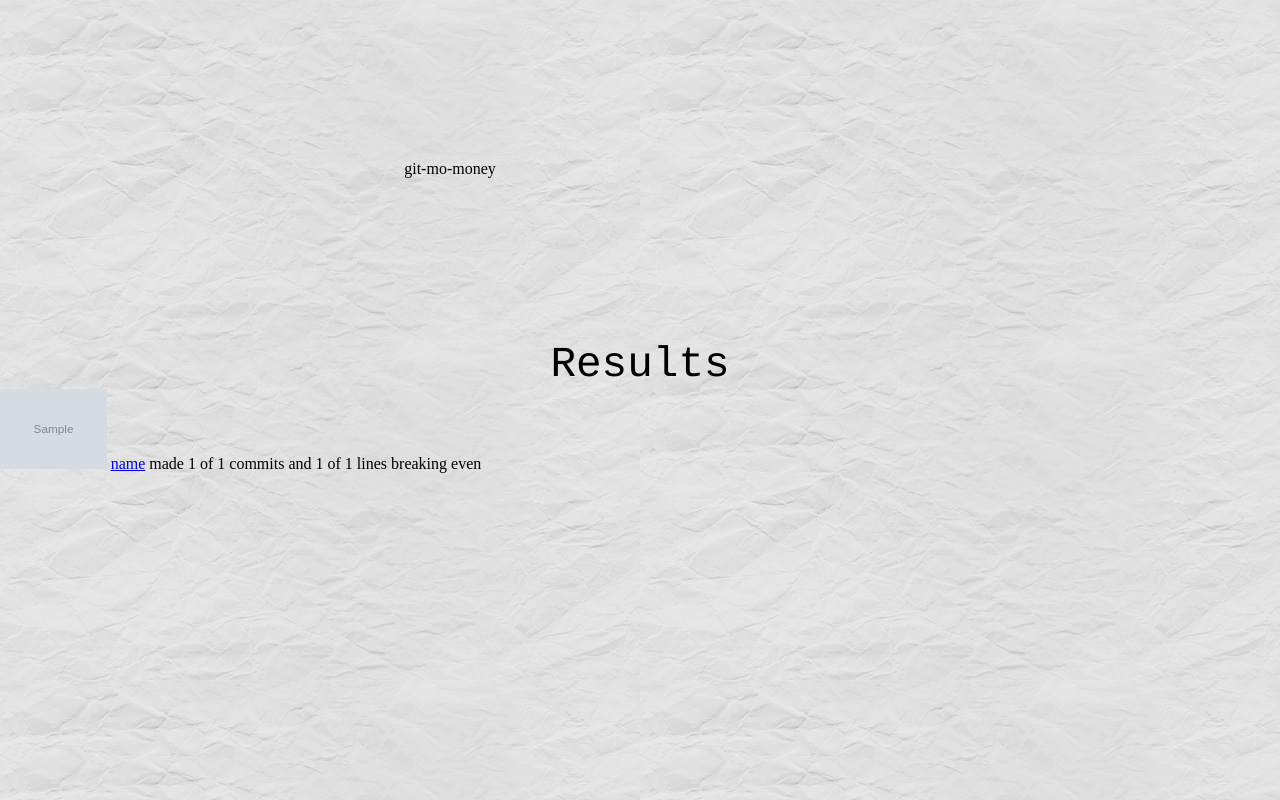
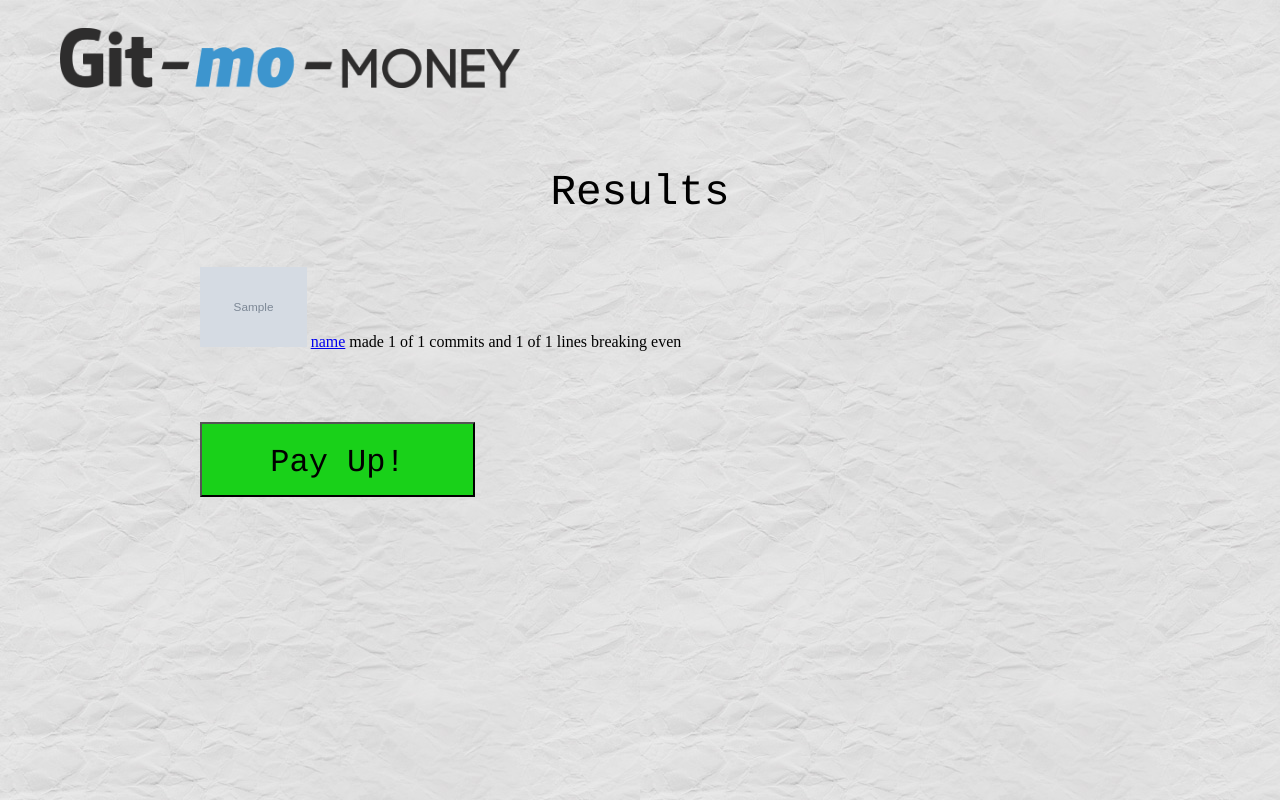
Before and after one commit to SharangP/git-mo-money, a Flask app: template GitMoMoney/templates/results.html in a window 1280 px wide. Run offline with Flask 2, Linux system fonts and the light colour scheme; the template is opened without the code that fills it: most values are stand-ins (such as "Sample title", 1, 10 or a date in 2020); grey boxes marked "Sample" are stand-in pictures.

Commit message:
styled results page

```diff
--- a/GitMoMoney/templates/results.html
+++ b/GitMoMoney/templates/results.html
@@ -1,21 +1,10 @@
-<!DOCTYPE html>
-<html lang="en">
-<head>
-    <meta charset="utf-8">
-    <title>Git-Mo-Money</title>
-    <meta name="description" content="Commit for money with Github and Venmo">
-    <link href="{{ url_for('static', filename='style.css') }}" rel="stylesheet">
-</head>
+{% extends "base.html" %}
 
-<body>
-    <div class="container">
-        <div class="title-box">
-            <span id="title">git-mo-money</span>
-        </div>
+{% block container %}
     <div class ="subtitle-box">
         <span>Results</span>
     </div>
-        <div>
+    <div class="form-box">
         {% for collaborator in collab_data.keys() %}
         <a href="{{ collab_data[collaborator]['html_url'] }}"><img src="{{ collab_data[collaborator]['avatar_url'] }}" style="height:80px"/></a>
         <a href="{{ collab_data[collaborator]['html_url'] }}">{{ collaborator }}</a> made
@@ -30,8 +19,6 @@
         {% endif %}
         <br>
         {% endfor %}
+        <input type="submit" value="Pay Up!" class="button" />
     </div>
-    </div>
-</body>
-
-</html>
+{% endblock %}
```
Lines whose indentation alone changed are shown as unchanged.
